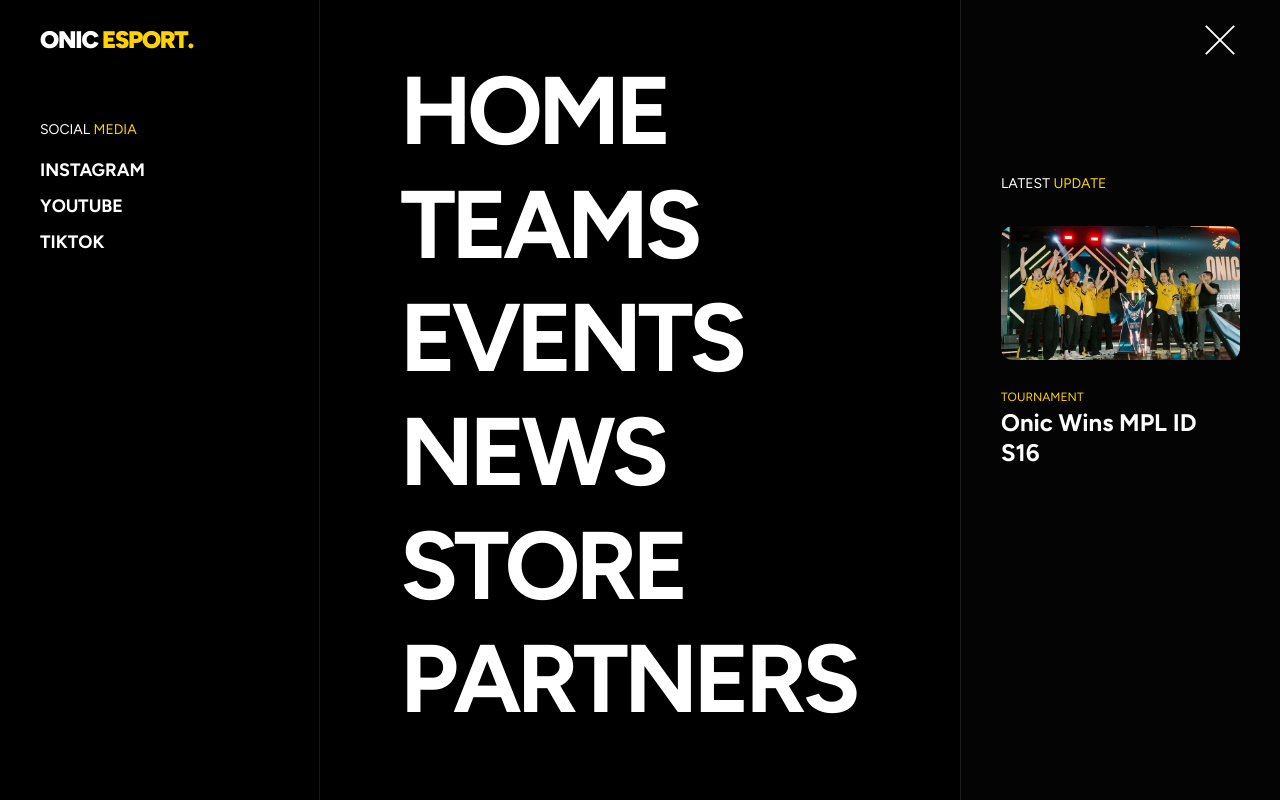
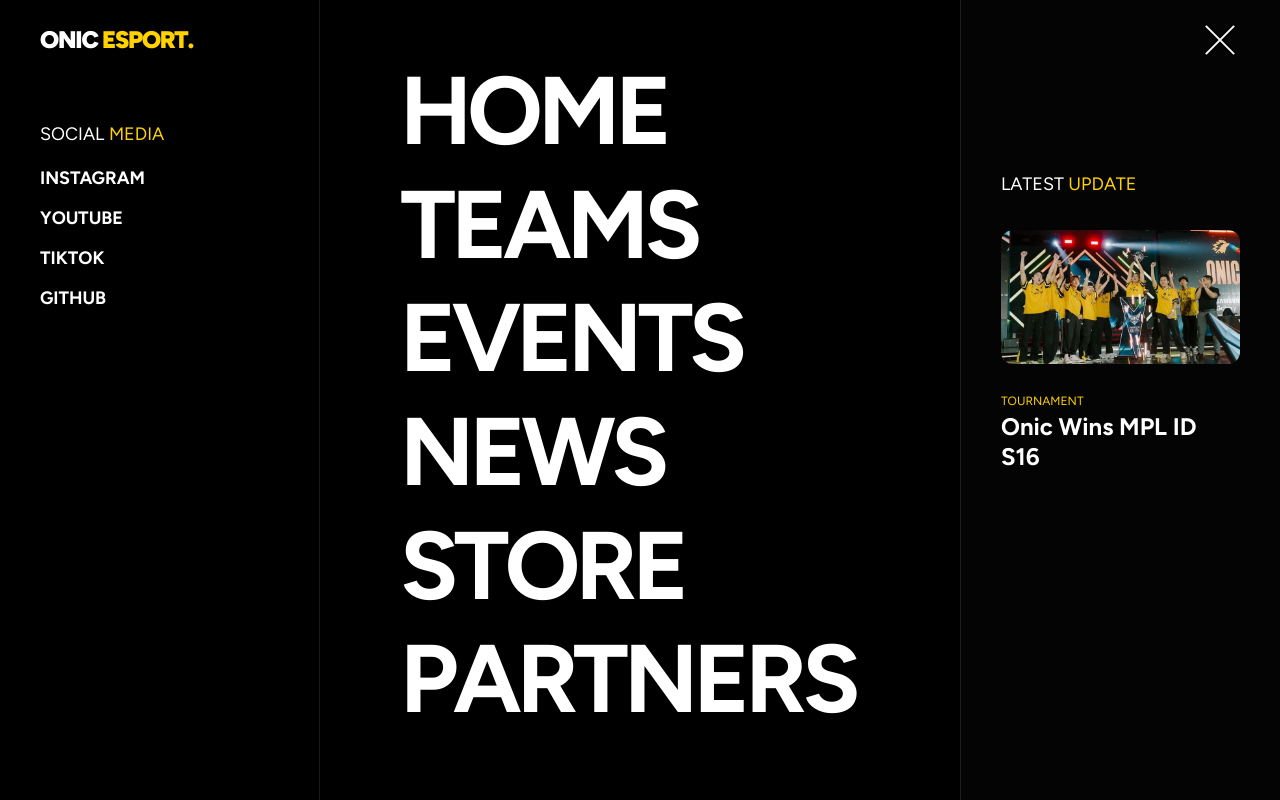
Before and after one commit to vyzz-xz/onicesport, a Next.js app: page / in a window 1280 px wide. Both pictures are taken after a click on the button 1220 px from the left and 40 px from the top of the page. Shown: the top 800 px of the page. Built offline with nearby package versions, Linux system fonts and the light colour scheme.

Commit message:
Fix: Update Correct Section

```diff
--- a/src/components/AboutSection.tsx
+++ b/src/components/AboutSection.tsx
@@ -55,12 +55,12 @@
                 <div className="grid grid-cols-1 md:grid-cols-2 gap-20 w-full text-1xl md:text-xl text-justify text-white font-figtree leading-relaxed" suppressHydrationWarning>
                     <FadeIn delay={0.2}>
                         <p>
-                            A Leading Indonesian Esports organization With <span className="text-[#ffd200]">MULTIPLE CHAMPION TITLES</span> To Establish Footprint And To Be The Highest Benchmark E-sports & Sports Organization In The Region, Supported By The Relentless Energy Of Our Loyal Fanbase.
+                            A Leading indonesian Esports organization with <span className="text-[#ffd200] font-bold">MULTIPLE CHAMPION TITLES</span> to establish footprint and to be the highest benchmark E-sports & Sports Organization in the Region, Supported by the relentless energy of our loyal fanbase.
                         </p>
                     </FadeIn>
                     <FadeIn delay={0.4}>
                         <p>
-                            <span className="text-[#ffd200]">ONIC</span> was Founded in 2018, started its footstep as a professional e-sports Organization, we aim to be the best e-sports organization to represent South East Asia by managing talents and make them the best version of theirself. <span className="text-[#ffd200]">#GOONIC</span>
+                            <span className="text-[#ffd200] font-bold">ONIC</span> was Founded in 2018, started its footstep as a professional e-sports Organization, we aim to be the best e-sports organization to represent South East Asia by managing talents and make them the best version of theirself. <span className="text-[#ffd200] font-bold">#GOONIC #SONIC</span>
                         </p>
                     </FadeIn>
                 </div>
--- a/src/components/Footer.tsx
+++ b/src/components/Footer.tsx
@@ -12,9 +12,20 @@
             <div className="relative z-10 container mx-auto px-6 md:px-10 pb-10">
                 <div className="flex flex-col md:flex-row justify-between items-end mb-10 md:mb-20">
                     <div className="flex flex-wrap justify-center gap-2 md:gap-4 mb-6 md:mb-0 w-full md:w-auto">
-                        {["Instagram", "Youtube", "Tiktok", "Github"].map((social, i) => (
-                            <a key={i} href="#" className="text-white hover:text-[#ffd200] transition-colors uppercase font-figtree text-[10px] md:text-sm border border-neutral-800 hover:border-[#ffd200] px-3 py-1 md:px-4 md:py-2 rounded-full backdrop-blur-sm">
-                                {social}
+                        {[
+                            { name: "Instagram", url: "https://www.instagram.com/onic.esports/" },
+                            { name: "Youtube", url: "https://www.youtube.com/@ONICEsports" },
+                            { name: "Tiktok", url: "https://www.tiktok.com/@onic.esports" },
+                            { name: "Github", url: "https://github.com/vyzz-xz/onicesport" },
+                        ].map((social, i) => (
+                            <a
+                                key={i}
+                                href={social.url}
+                                target="_blank"
+                                rel="noopener noreferrer"
+                                className="text-white hover:text-[#ffd200] transition-colors uppercase font-figtree text-[10px] md:text-sm border border-neutral-800 hover:border-[#ffd200] px-3 py-1 md:px-4 md:py-2 rounded-full backdrop-blur-sm"
+                            >
+                                {social.name}
                             </a>
                         ))}
                     </div>
--- a/src/components/Navbar.tsx
+++ b/src/components/Navbar.tsx
@@ -67,17 +67,31 @@
                         {/* Left Side: Social & Contact */}
                         <div className="hidden md:flex w-1/4 border-r border-white/10 flex-col justify-between p-10">
                             <div className="mt-20">
-                                <p className="text-white font-figtree text-sm uppercase mb-4">Social <span className="text-[#ffd200]">Media</span></p>
-                                <ul className="space-y-2">
-                                    {["Instagram", "Youtube", "Tiktok"].map((s, i) => (
-                                        <li key={i}><a href="#" className="hover:text-[#ffd200] transition-colors uppercase font-bold text-lg">{s}</a></li>
+                                <p className="text-white font-figtree text-lg uppercase mb-4">Social <span className="text-[#ffd200]">Media</span></p>
+                                <ul className="space-y-3">
+                                    {[
+                                        { name: "Instagram", url: "https://www.instagram.com/onic.esports/" },
+                                        { name: "Youtube", url: "https://www.youtube.com/@ONICEsports" },
+                                        { name: "Tiktok", url: "https://www.tiktok.com/@onic.esports" },
+                                        { name: "Github", url: "https://github.com/vyzz-xz/onicesport" },
+                                    ].map((s, i) => (
+                                        <li key={i}>
+                                            <a
+                                                href={s.url}
+                                                target="_blank"
+                                                rel="noopener noreferrer"
+                                                className="hover:text-[#ffd200] transition-colors uppercase font-bold text-lg"
+                                            >
+                                                {s.name}
+                                            </a>
+                                        </li>
                                     ))}
                                 </ul>
                             </div>
                         </div>
 
                         {/* Center: Navigation */}
-                        <div className="flex-1 flex flex-col justify-center px-10 md:px-20 py-20 overflow-y-auto">
+                        <div className="flex-1 flex flex-col justify-center px-10 md:px-20 py-20 overflow-y-auto [&::-webkit-scrollbar]:w-[1px] [&::-webkit-scrollbar-track]:bg-transparent [&::-webkit-scrollbar-thumb]:bg-white/10">
                             <nav className="flex flex-col gap-2">
                                 {MENU_ITEMS.map((item, i) => (
                                     <MenuItem key={i} title={item.title} i={i} />
@@ -87,7 +101,7 @@
 
                         {/* Right Side: News Slider */}
                         <div className="hidden md:flex w-1/4 border-l border-white/10 flex-col justify-center p-10 bg-neutral-900/20">
-                            <p className="text-white font-figtree text-sm uppercase mb-8">Latest <span className="text-[#ffd200]">Update</span></p>
+                            <p className="text-white font-figtree text-lg uppercase mb-8">Latest <span className="text-[#ffd200]">Update</span></p>
                             <Swiper
                                 modules={[Autoplay]}
                                 autoplay={{ delay: 3000 }}
--- a/src/components/StatsSection.tsx
+++ b/src/components/StatsSection.tsx
@@ -7,7 +7,7 @@
 const STATS = [
     { label: "Medal Win", value: 500, suffix: "+" },
     { label: "Championship", value: 30, suffix: "+" },
-    { label: "Total Brands", value: 30, suffix: "+" }, // Special case for prefix/suffix
+    { label: "Total Brands", value: 30, suffix: "+" },
     { label: "Years of the top", value: 6, suffix: "" },
 ];
 
@@ -29,7 +29,6 @@
     const ref = useRef<HTMLDivElement>(null);
     const isInView = useInView(ref, { once: true, margin: "-100px" });
 
-    // Motion value for the number
     const motionValue = useMotionValue(0);
     const springValue = useSpring(motionValue, { stiffness: 50, damping: 20, duration: 2000 });
 
@@ -39,7 +38,6 @@
         }
     }, [isInView, value, motionValue]);
 
-    // Format number for display
     return (
         <div ref={ref} className="flex flex-col items-center gap-2">
             <div className="flex items-baseline font-figtree font-bold text-5xl md:text-8xl text-primary">
@@ -55,7 +53,6 @@
 function NumberDisplay({ value }: { value: any }) {
     const ref = useRef<HTMLSpanElement>(null);
 
-    // Update text content directly for performance
     useEffect(() => {
         return value.on("change", (latest: number) => {
             if (ref.current) {
```
Also changed, not shown: src/components/AwardsSection.tsx (+5 -5 lines).
